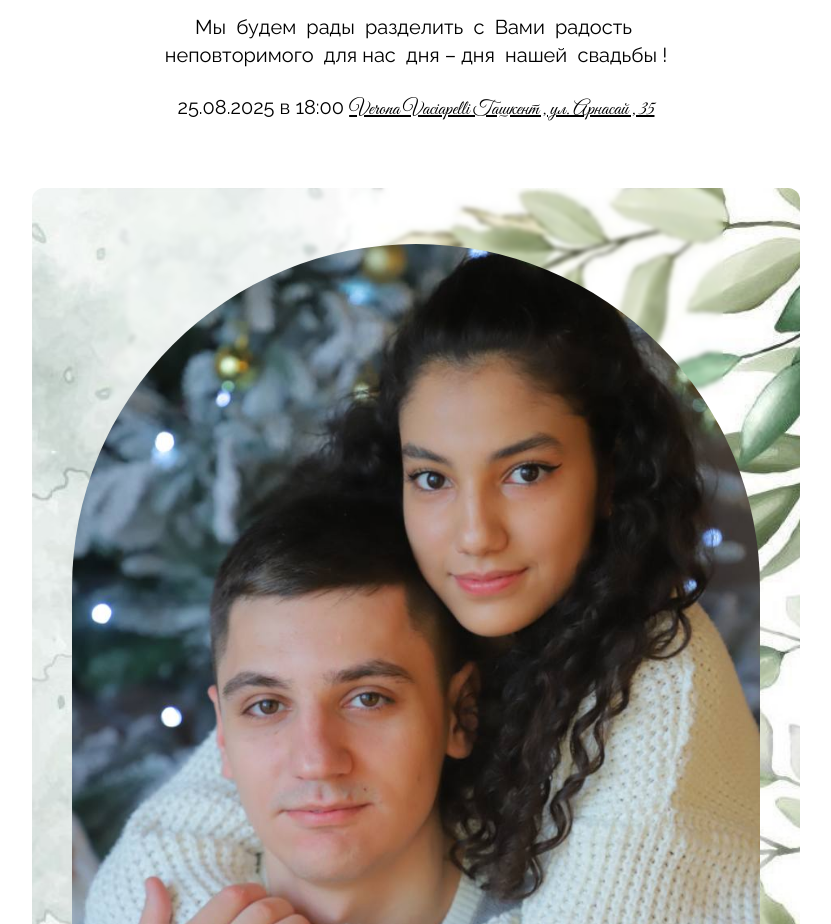
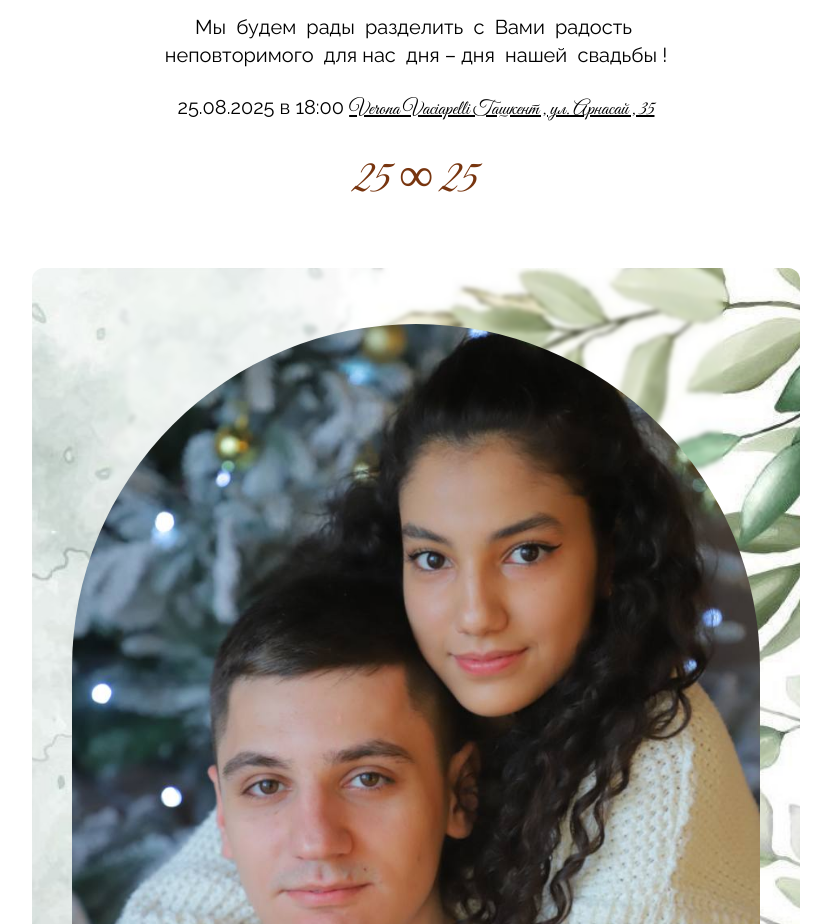
Before and after one commit to khmiq/invitation, a React (Vite) app: page / in a window 1280 px wide. Shown: the part 980-1904 px from the top of the page, without its empty margins (224-1055 px from the left). Built offline with nearby package versions, Linux system fonts and the light colour scheme.

Commit message:
added date

```diff
--- a/src/components/text/Text.jsx
+++ b/src/components/text/Text.jsx
@@ -18,6 +18,8 @@ const Text = () => {
   Tашкент , ул. Арнасай , 35</a>
       </p>
 
+      <p className='font-great text-5xl sm:text-3xl md:text-4xl lg:text-5xl text-amber-900 pt-8'>25 ∞ 25</p>
+
 
 
     </div>
```
